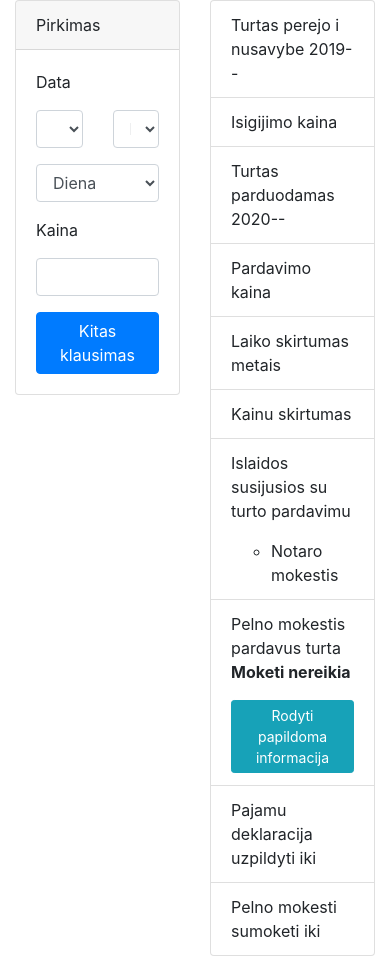
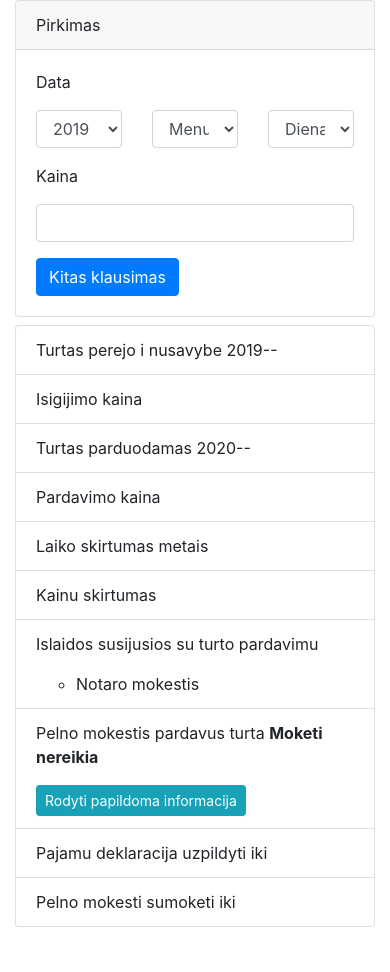
Before and after one commit to horolug/nt-duk, a React (Create React App) app: page / in a window 390 px wide. After the commit the page ends 943 px from the top, so only its background shows below. Built offline with nearby package versions, Linux system fonts and the light colour scheme.

Commit message:
improving layout for small screens

```diff
--- a/src/Components/Form/form.js
+++ b/src/Components/Form/form.js
@@ -241,7 +241,7 @@
     return (
       <form>
         <div className="row">
-          <div className="col">
+          <div className="col-sm-12 col-md-6">
 
             <PurchaseCard
               isVisible={this.state.questionStep}
@@ -294,7 +294,7 @@
 
 
           </div>
-          <div className="col">
+          <div className="col-sm-12 col-md-6">
             <Summary
              purchaseDate={purchaseDate}
              sellDate={sellDate}
```
